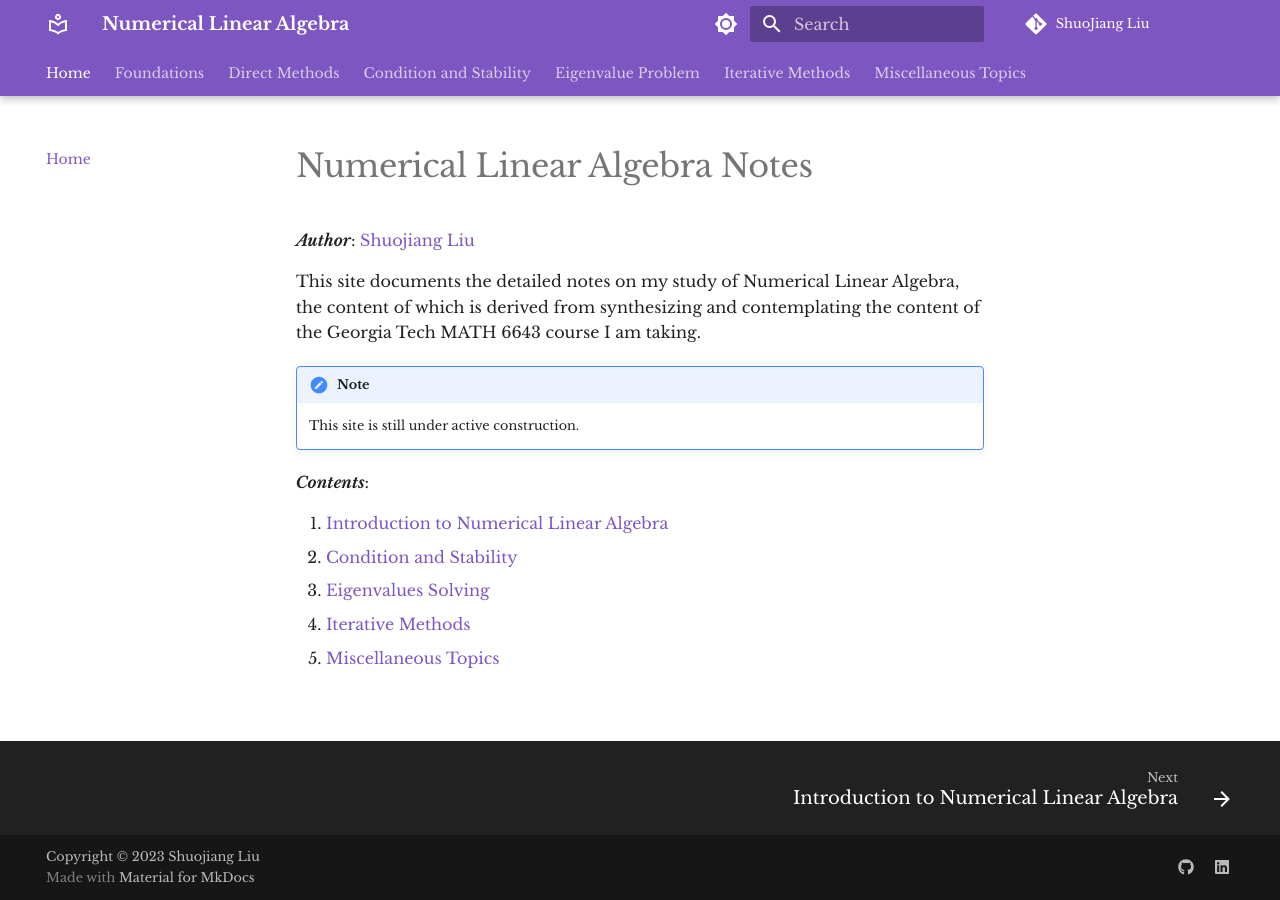
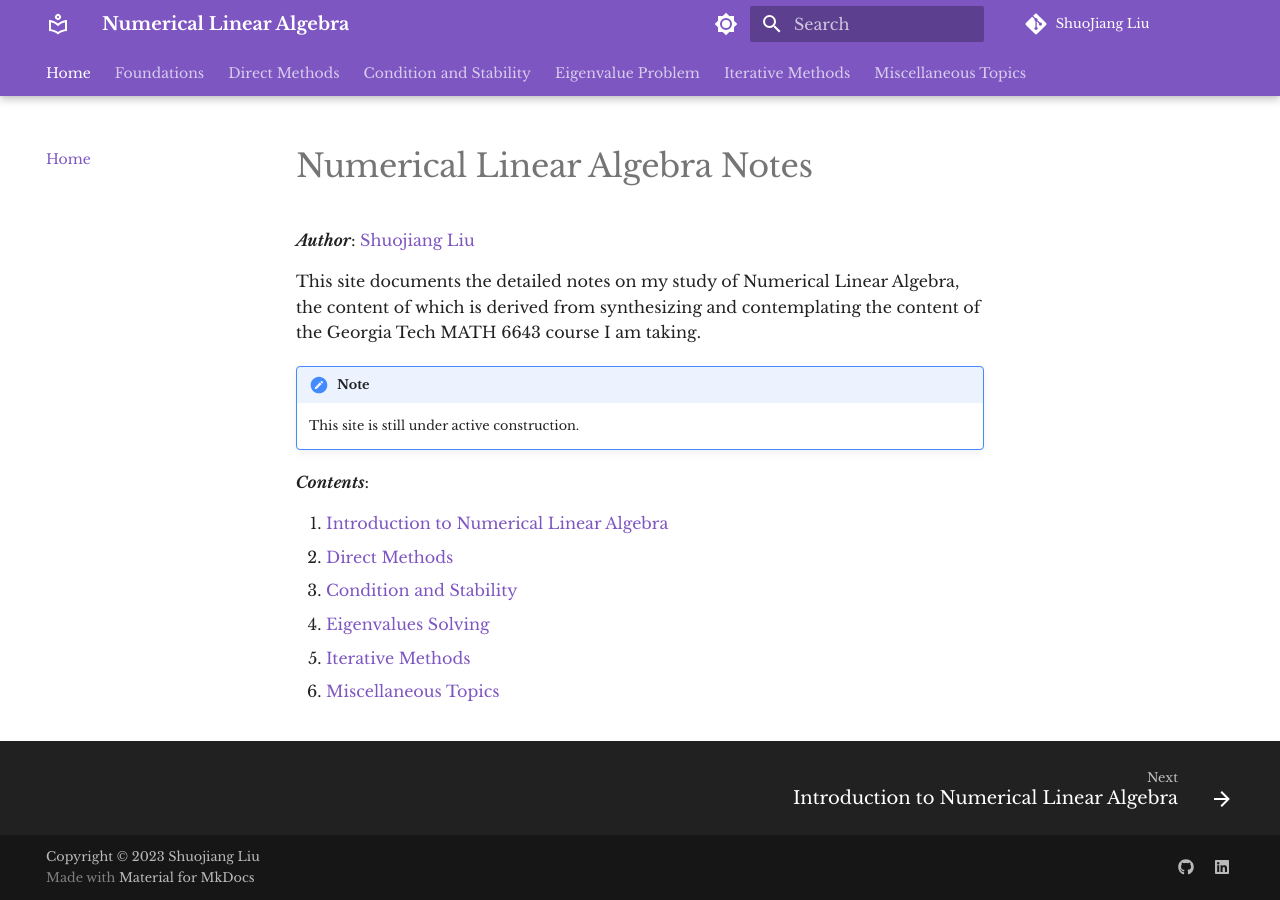
Before and after one commit to LiuShuoJiang/Numerical-Linear-Algebra, an MkDocs documentation site: the page built from docs/index.md, in a window 1280 px wide. Built offline with MkDocs 1.6.1 and Material for MkDocs 9.7.7, drawn with Linux system fonts in a browser that asks for light colours; comment, search, counter and statistics services are not loaded.

Commit message:
Update table of contents

```diff
--- a/docs/index.md
+++ b/docs/index.md
@@ -11,7 +11,8 @@ This site documents the detailed notes on my study of Numerical Linear Algebra,
 ***Contents***:
 
 1. [Introduction to Numerical Linear Algebra](./Basics/README.md)
-2. [Condition and Stability](./Condition%20and%20Stability/README.md)
-3. [Eigenvalues Solving](./Eigenvalue/README.md)
-4. [Iterative Methods](./Iterative%20Methods/README.md)
-5. [Miscellaneous Topics](./Miscellaneous/README.md)
+2. [Direct Methods](./Gaussian/README.md)
+3. [Condition and Stability](./Condition%20and%20Stability/README.md)
+4. [Eigenvalues Solving](./Eigenvalue/README.md)
+5. [Iterative Methods](./Iterative%20Methods/README.md)
+6. [Miscellaneous Topics](./Miscellaneous/README.md)
```
